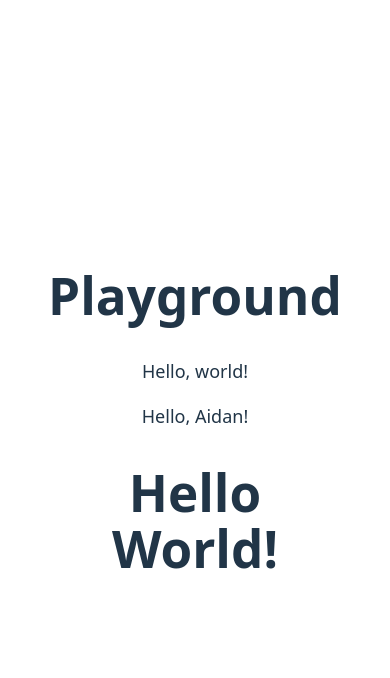
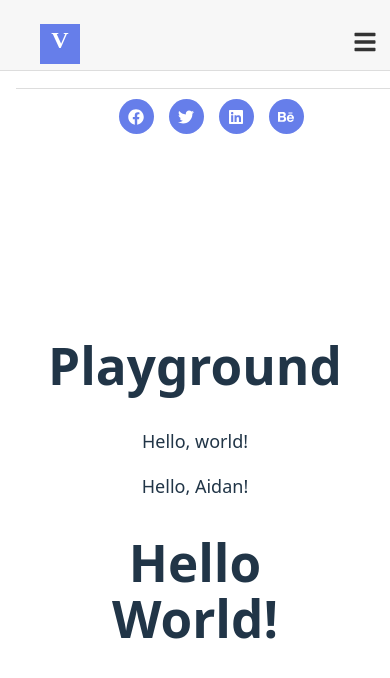
Before and after one commit to Engineers-Without-Borders-Waterloo/website, a React (Vite) app: page / in a window 390 px wide. Shown: the top 678 px of the page. Built offline with nearby package versions, Linux system fonts and the light colour scheme.

Commit message:
added basic navbar will modify later

```diff
--- a/package.json
+++ b/package.json
@@ -12,6 +12,7 @@
   "dependencies": {
     "react": "^19.1.1",
     "react-dom": "^19.1.1",
+    "react-icons": "^5.5.0",
     "react-router-dom": "^7.9.5"
   },
   "devDependencies": {
--- a/src/App.tsx
+++ b/src/App.tsx
@@ -1,15 +1,19 @@
 import './App.css'
 import Greeting from './components/Greeting/Greeting.tsx'
+import Navbar from './components/Navbar/Navbar'
 
 function App() {
 
   return (
+    <>
+      <Navbar />
       <div style={{maxWidth: 960, margin: '0 auto', padding: 16}}>
         <h1>Playground</h1>
         <Greeting/>
         <Greeting name="Aidan"/>
         <h1>Hello World!</h1>
       </div>
+    </>
   )
 }
 
--- /dev/null
+++ b/src/components/Navbar/Data.tsx
@@ -0,0 +1,51 @@
+import { FaBehance, FaFacebook, FaLinkedin, FaTwitter } from 'react-icons/fa';
+export const links = [
+  {
+    id: 1,
+    url: '/',
+    text: 'home',
+  },
+  {
+    id: 2,
+    url: '/about',
+    text: 'about',
+  },
+  {
+    id: 3,
+    url: '/projects',
+    text: 'projects',
+  },
+  {
+    id: 4,
+    url: '/contact',
+    text: 'contact',
+  },
+  {
+    id: 5,
+    url: '/profile',
+    text: 'profile',
+  },
+];
+
+export const social = [
+  {
+    id: 1,
+    url: 'https://www.twitter.com',
+    icon: <FaFacebook />,
+  },
+  {
+    id: 2,
+    url: 'https://www.twitter.com',
+    icon: <FaTwitter />,
+  },
+  {
+    id: 3,
+    url: 'https://www.twitter.com',
+    icon: <FaLinkedin />,
+  },
+  {
+    id: 4,
+    url: 'https://www.twitter.com',
+    icon: <FaBehance />,
+  },
+];
--- /dev/null
+++ b/src/components/Navbar/Navbar.css
@@ -0,0 +1,132 @@
+/* Navbar Styles */
+nav {
+  background-color: #f7f7f7;
+  border-bottom: 1px solid #ddd;
+  position: fixed;
+  top: 0;
+  left: 0;
+  right: 0;
+  z-index: 100;
+  width: 100%;
+}
+
+/* Add padding to body to prevent content from hiding under fixed navbar */
+body {
+  padding-top: 70px;
+}
+
+.nav-center {
+  max-width: 960px;
+  margin: 0 auto;
+  padding: 0 16px;
+  display: flex;
+  justify-content: space-between;
+  align-items: center;
+  height: 70px;
+  width: 100%;
+}
+
+.nav-header {
+  display: flex;
+  justify-content: space-between;
+  align-items: center;
+  flex: 1;
+}
+
+.logo {
+  height: 40px;
+  width: 40px;
+}
+
+.nav-toggle {
+  background: none;
+  border: none;
+  font-size: 24px;
+  cursor: pointer;
+  display: none;
+  color: #333;
+}
+
+.links-container {
+  overflow: hidden;
+  transition: height 0.3s ease-in-out;
+  height: auto;
+}
+
+.links {
+  list-style: none;
+  display: flex;
+  gap: 30px;
+  margin: 0;
+  padding: 0;
+}
+
+.links a {
+  text-decoration: none;
+  color: #333;
+  font-weight: 500;
+  transition: color 0.2s;
+}
+
+.links a:hover {
+  color: #667eea;
+}
+
+.social-icons {
+  list-style: none;
+  display: flex;
+  gap: 15px;
+  margin: 0;
+  padding: 0;
+}
+
+.social-icons a {
+  display: flex;
+  align-items: center;
+  justify-content: center;
+  width: 35px;
+  height: 35px;
+  border-radius: 50%;
+  background-color: #667eea;
+  color: white;
+  text-decoration: none;
+  transition: background-color 0.2s;
+}
+
+.social-icons a:hover {
+  background-color: #5568d3;
+}
+
+/* Mobile Responsive */
+@media (max-width: 768px) {
+  .nav-toggle {
+    display: block;
+  }
+
+  .links-container {
+    height: 0;
+    position: absolute;
+    top: 70px;
+    left: 0;
+    right: 0;
+    background-color: #f7f7f7;
+    border-bottom: 1px solid #ddd;
+  }
+
+  .links {
+    flex-direction: column;
+    gap: 15px;
+    padding: 20px 16px;
+  }
+
+  .nav-center {
+    flex-wrap: wrap;
+  }
+
+  .social-icons {
+    width: 100%;
+    justify-content: center;
+    padding: 10px 0;
+    border-top: 1px solid #ddd;
+  }
+}
--- /dev/null
+++ b/src/components/Navbar/Navbar.tsx
@@ -0,0 +1,62 @@
+import { useState, useRef } from 'react';
+import { FaBars } from 'react-icons/fa';
+import { links, social } from './Data';
+import logo from './logo.svg';
+import './navbar.css';
+
+const Navbar = () => {
+  const [showLinks, setShowLinks] = useState(false);
+  const linksContainerRef = useRef<HTMLDivElement>(null);
+  const linksRef = useRef<HTMLUListElement>(null);
+
+  const toggleLinks = () => {
+    setShowLinks(!showLinks);
+  };
+  const linkStyles = {
+    height: showLinks
+      ? `${linksRef.current?.getBoundingClientRect().height}px`
+      : '0px',
+  };
+  return (
+    <nav>
+      <div className='nav-center'>
+        <div className='nav-header'>
+          <img src={logo} className='logo' alt='logo' />
+          <button className='nav-toggle' onClick={toggleLinks}>
+            <FaBars />
+          </button>
+        </div>
+
+        <div
+          className='links-container'
+          ref={linksContainerRef}
+          style={linkStyles}
+        >
+          <ul className='links' ref={linksRef}>
+            {links.map((link: { id: number; url: string; text: string }) => {
+              const { id, url, text } = link;
+              return (
+                <li key={id}>
+                  <a href={url}>{text}</a>
+                </li>
+              );
+            })}
+          </ul>
+        </div>
+        {/* social icons */}
+        <ul className='social-icons'>
+          {social.map((socialIcon: { id: number; url: string; icon: React.ReactNode }) => {
+            const { id, url, icon } = socialIcon;
+            return (
+              <li key={id}>
+                <a href={url}>{icon}</a>
+              </li>
+            );
+          })}
+        </ul>
+      </div>
+    </nav>
+  );
+};
+
+export default Navbar;
```
Also changed, not shown: src/components/Navbar/logo.svg (added), 1 other file (tests, documents, lock files or other folders). Lines whose indentation alone changed are shown as unchanged.
